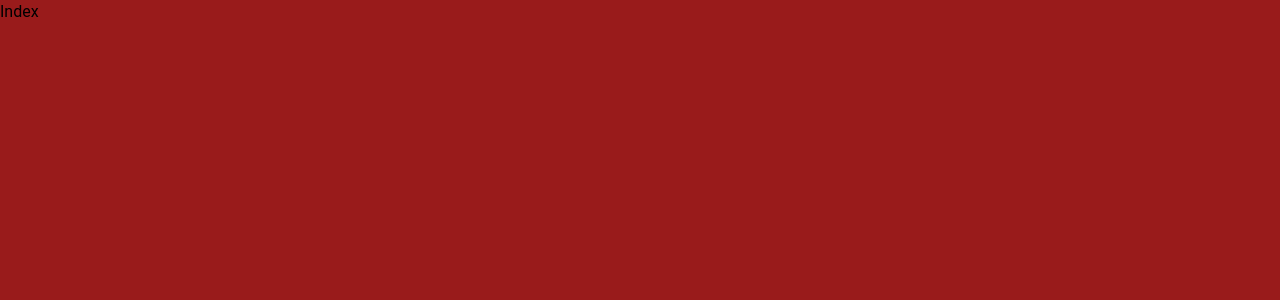
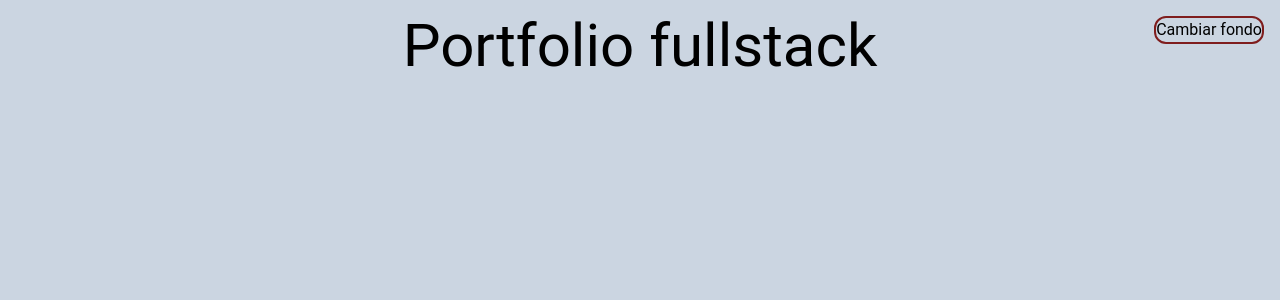
Before and after one commit to Oniros-six/Porfolio, a React (Vite) app: page / in a window 1280 px wide. Shown: the top 300 px of the page. Built offline with nearby package versions, Linux system fonts and the light colour scheme.

Commit message:
Titulo y dark mode listo

```diff
--- a/index.html
+++ b/index.html
@@ -4,7 +4,7 @@
     <meta charset="UTF-8" />
     <link rel="icon" type="image" href="/assets/favicon.png" />
     <meta name="viewport" content="width=device-width, initial-scale=1.0" />
-    <title>Vite + React</title>
+    <title>Portfolio</title>
   </head>
   <body>
     <div id="root"></div>
--- /dev/null
+++ b/src/components/Header.jsx
@@ -0,0 +1,38 @@
+import React, { useEffect, useState } from "react";
+
+const Header = () => {
+  const [tema, setTema] = useState("dark");
+
+  useEffect(() => {
+    if (
+      localStorage.theme === "dark" ||
+      (!("theme" in localStorage) &&
+        window.matchMedia("(prefers-color-scheme: dark)").matches)
+    ) {
+      document.documentElement.classList.value = localStorage.theme;
+    }
+  }, []);
+
+  const cambiarFondo = () => {
+    tema === "dark" ? setTema("light") : setTema("dark");
+    localStorage.theme = tema;
+    document.documentElement.classList.value = tema;
+  };
+
+  return (
+    <div className="flex">
+      <h1 className="titulo">Portfolio fullstack</h1>
+
+      <button
+        className="button"
+        onClick={() => {
+          cambiarFondo();
+        }}
+      >
+        Cambiar fondo
+      </button>
+    </div>
+  );
+};
+
+export default Header;
--- a/src/pages/Index.jsx
+++ b/src/pages/Index.jsx
@@ -1,9 +1,13 @@
-import React from 'react'
+import React, { useEffect, useState } from "react";
+import Header from "../components/Header";
 
 const Index = () => {
+
   return (
-    <div>Index</div>
-  )
-}
+    <div className="flex justify-center">
+      <Header/>
+    </div>
+  );
+};
 
-export default Index
+export default Index;
--- a/styles/styles.css
+++ b/styles/styles.css
@@ -379,8 +379,15 @@ video {
     font-family: cursive, roboto , system-ui, sans-serif;
   }
   body {
+  margin: 1rem;
   --tw-bg-opacity: 1;
-  background-color: rgb(153 27 27 / var(--tw-bg-opacity));
+  background-color: rgb(203 213 225 / var(--tw-bg-opacity));
+}
+  .dark body {
+  --tw-bg-opacity: 1;
+  background-color: rgb(15 23 42 / var(--tw-bg-opacity));
+  --tw-text-opacity: 1;
+  color: rgb(203 213 225 / var(--tw-text-opacity));
 }
 
   h1 {
@@ -506,6 +513,20 @@ video {
   --tw-backdrop-saturate:  ;
   --tw-backdrop-sepia:  ;
 }
+.button {
+  position: absolute;
+  top: 0px;
+  right: 0px;
+  margin: 1rem;
+  border-radius: 0.75rem;
+  border-width: 2px;
+  --tw-border-opacity: 1;
+  border-color: rgb(127 29 29 / var(--tw-border-opacity));
+}
+.titulo {
+  font-size: 3.75rem;
+  line-height: 1;
+}
 @media (min-width: 640px) {
 
 
@@ -522,3 +543,9 @@ video {
 
 
   }
+.flex {
+  display: flex;
+}
+.justify-center {
+  justify-content: center;
+}
--- a/styles/tailwind.css
+++ b/styles/tailwind.css
@@ -8,7 +8,7 @@
     font-family: cursive, roboto , system-ui, sans-serif;
   }
   body {
-    @apply bg-red-800
+    @apply  bg-slate-300 dark:bg-slate-900 dark:text-slate-300 m-4
   }
 
   h1 {
@@ -39,7 +39,14 @@
 
 @layer components {
 
+.button {
 
+    @apply border-2 border-red-900 rounded-xl top-0 right-0 absolute m-4
+}
+
+.titulo {
+    @apply text-6xl
+}
 
 
 
--- a/tailwind.config.cjs
+++ b/tailwind.config.cjs
@@ -1,5 +1,6 @@
 /** @type {import('tailwindcss').Config} */
 module.exports = {
+  darkMode: 'class',
   content: ["./src/**/*.{html,js,jsx}",
   "./src/*.{html,js,jsx}"],
   theme: {
```
Also changed, not shown: src/hooks/useTurnTheme.jsx (added, +10 -0 lines), src/components/Footer.jsx (added).
